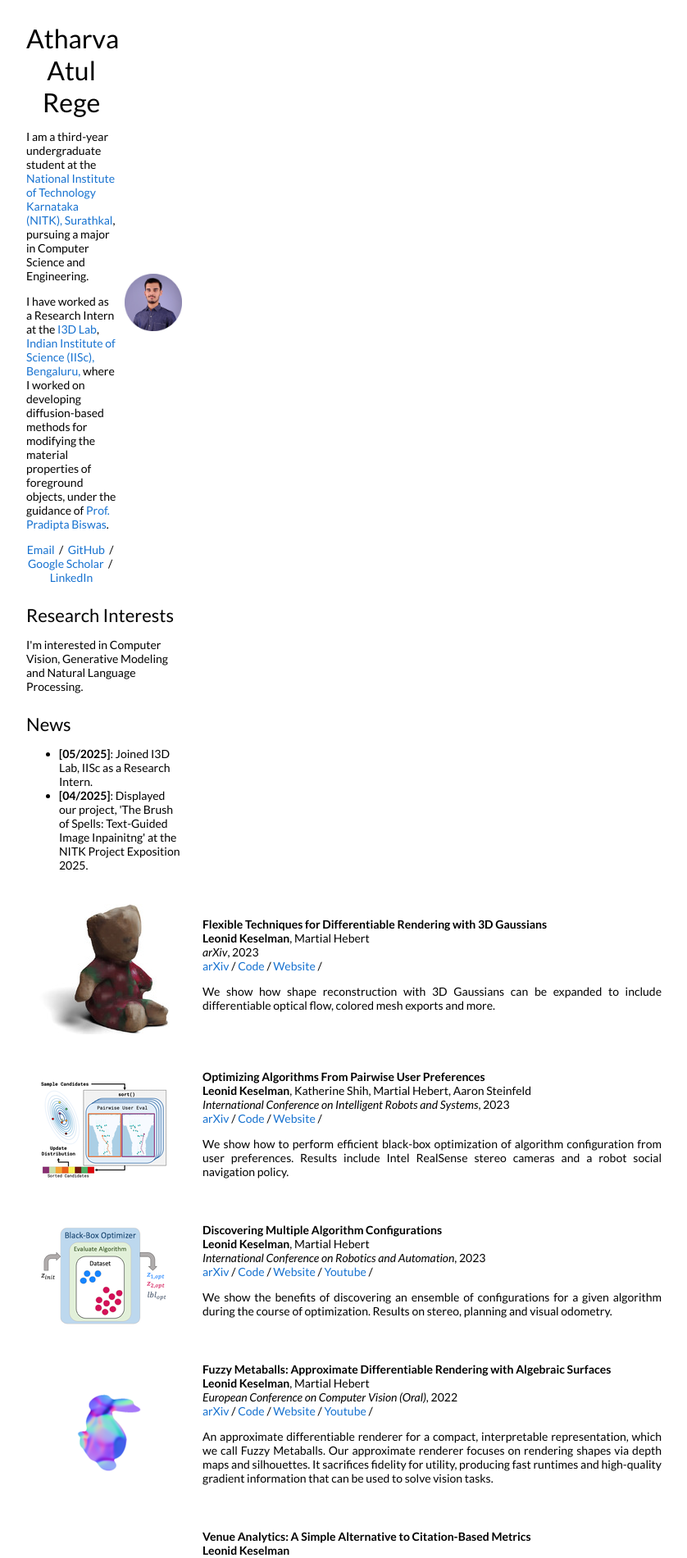
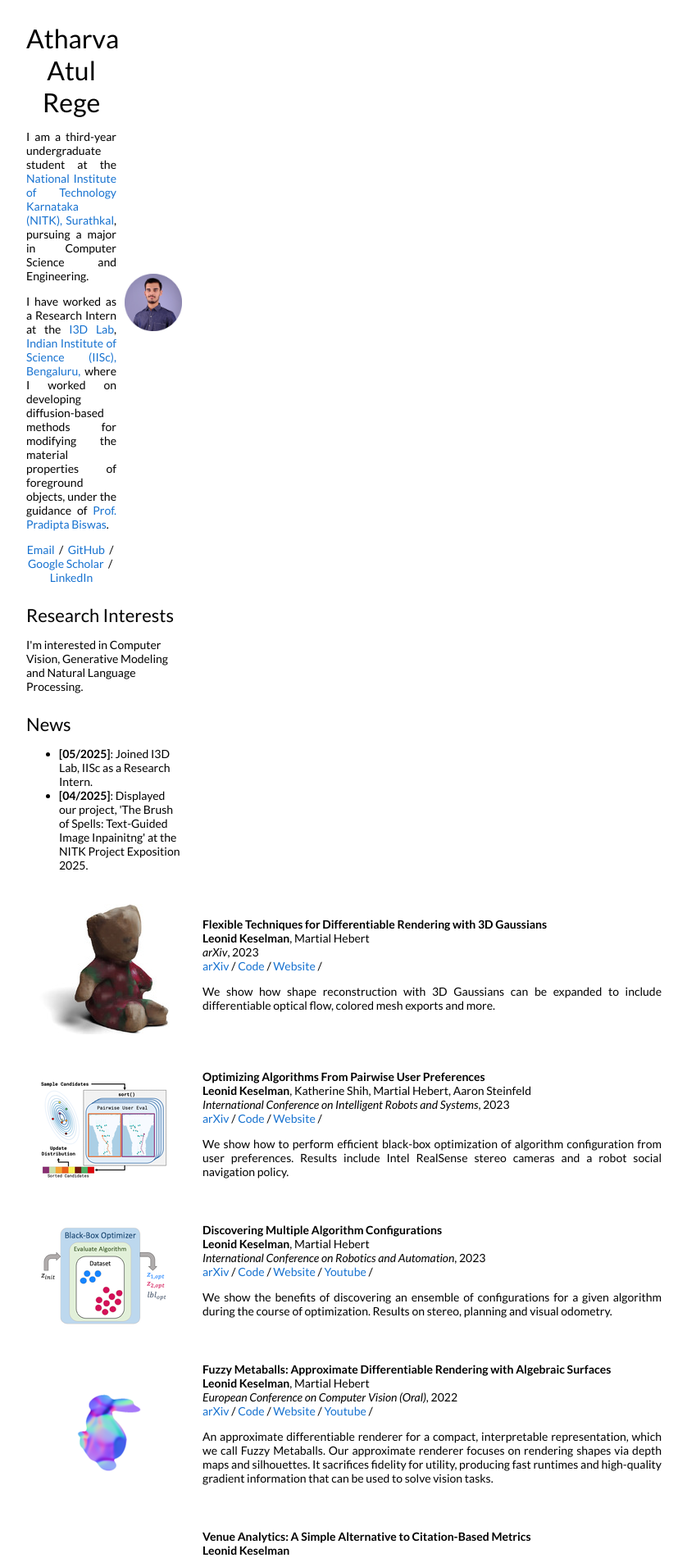
Before and after one commit to Atharva-Rege/atharva-rege.github.io, a Jekyll site: the page built from _posts/2023-08-28-3dgaussians.markdown, in a window 1280 px wide. Shown: the top 1901 px of the page at 82% size, without its empty margins (213-1051 px from the left). Built offline with Jekyll 4.4.1, drawn with Linux system fonts in a browser that asks for light colours.

Commit message:
Update default.html

```diff
--- a/_layouts/default.html
+++ b/_layouts/default.html
@@ -34,9 +34,9 @@
               <h1>
                 Atharva Atul Rege
               </h1>
-              <p>I am a third-year undergraduate student at the <a href="https://www.nitk.ac.in/">National Institute of Technology Karnataka (NITK), Surathkal</a>, pursuing a major in Computer Science and Engineering.
+              <p style="text-align: justify;">I am a third-year undergraduate student at the <a href="https://www.nitk.ac.in/">National Institute of Technology Karnataka (NITK), Surathkal</a>, pursuing a major in Computer Science and Engineering.
               </p>
-              <p>I have worked as a Research Intern at the <a href="https://cambum.net/I3D.htm">I3D Lab</a>, <a href="https://www.nitk.ac.in/">Indian Institute of Science (IISc), Bengaluru,</a> where I worked on developing diffusion-based methods for modifying the material properties of foreground objects, under the guidance of <a href="https://cambum.net/PB/">Prof. Pradipta Biswas</a>.
+              <p style="text-align: justify;">I have worked as a Research Intern at the <a href="https://cambum.net/I3D.htm">I3D Lab</a>, <a href="https://www.nitk.ac.in/">Indian Institute of Science (IISc), Bengaluru,</a> where I worked on developing diffusion-based methods for modifying the material properties of foreground objects, under the guidance of <a href="https://cambum.net/PB/">Prof. Pradipta Biswas</a>.
               </p>
 
               <p style="text-align:center">
```
